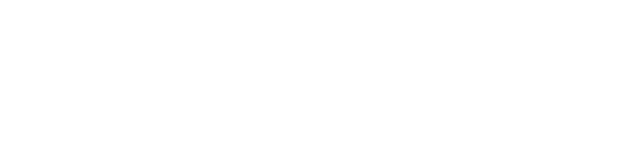
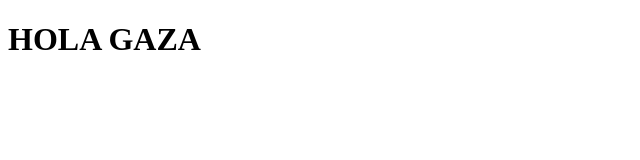
Before and after one commit to thinkula/www.quforpalestine.com, a plain HTML site: page index.html in a window 1280 px wide. Shown: the whole page, without its empty margins (0-640 px from the left). Drawn offline with Linux system fonts and the light colour scheme.

Commit message:
holagaza

```diff
--- a/index.html
+++ b/index.html
@@ -6,6 +6,6 @@
     <title>Document</title>
 </head>
 <body>
-
+    <h1>HOLA GAZA</h1>
 </body>
 </html>
```
